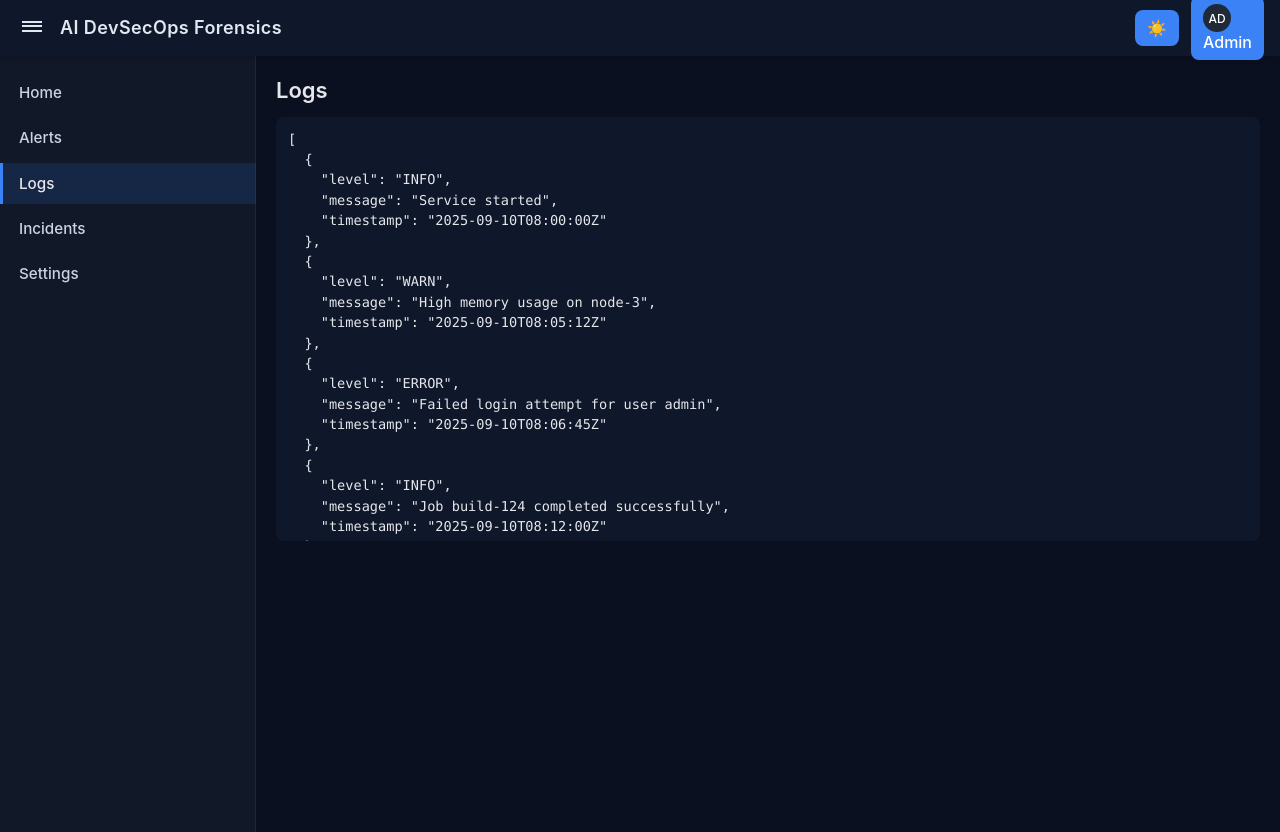
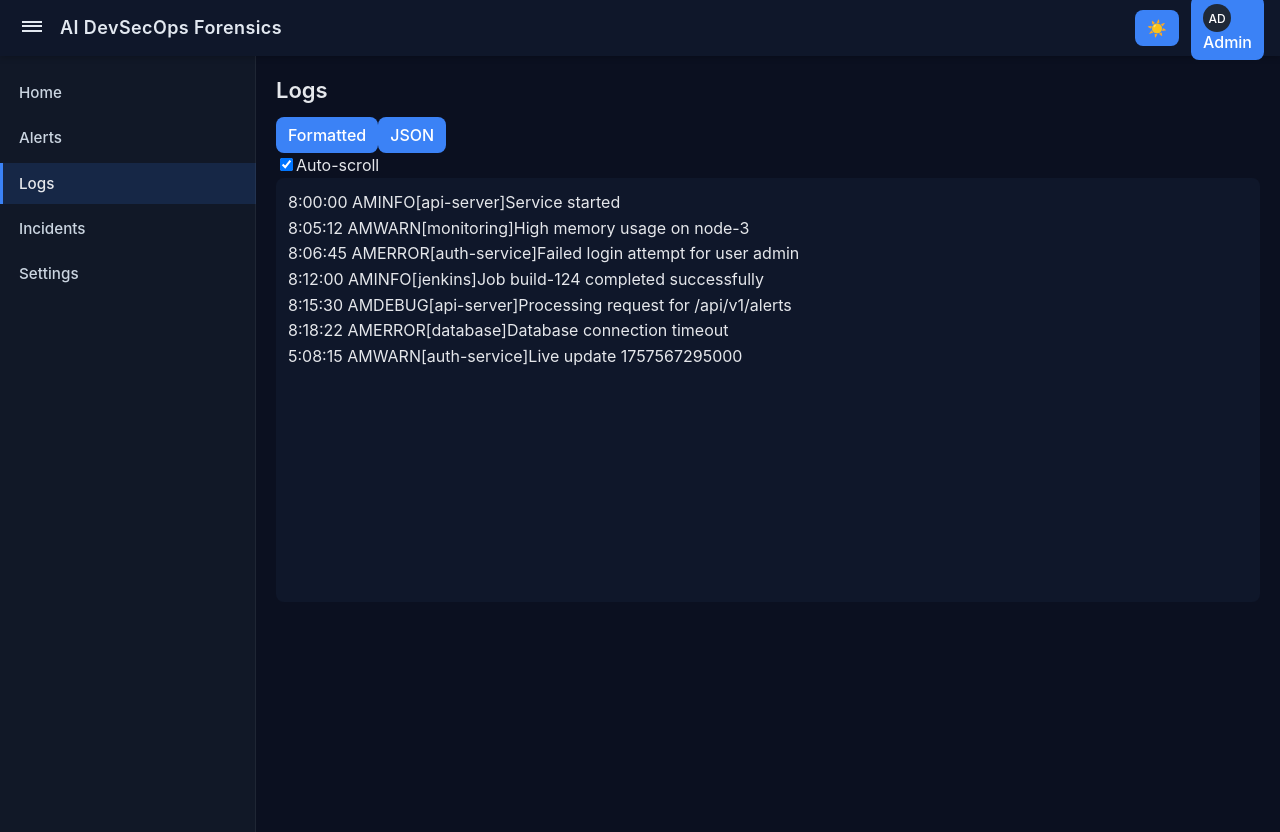
Before and after one commit to hariharan-r06/ai-devsecops-forensics, a React (Vite) app in the folder frontend/: page /logs in a window 1280 px wide. Built offline with nearby package versions, Linux system fonts and the light colour scheme.

Commit message:
Revamp Logs page

```diff
--- a/frontend/src/pages/Logs.jsx
+++ b/frontend/src/pages/Logs.jsx
@@ -1,21 +1,118 @@
-import React from 'react';
+import React, { useState, useEffect, useRef } from 'react';
 import '../styles/Logs.css';
 
-const mockLogs = [
-	{ level: 'INFO', message: 'Service started', timestamp: '2025-09-10T08:00:00Z' },
-	{ level: 'WARN', message: 'High memory usage on node-3', timestamp: '2025-09-10T08:05:12Z' },
-	{ level: 'ERROR', message: 'Failed login attempt for user admin', timestamp: '2025-09-10T08:06:45Z' },
-	{ level: 'INFO', message: 'Job build-124 completed successfully', timestamp: '2025-09-10T08:12:00Z' },
+const initialLogs = [
+	{ level: 'INFO', message: 'Service started', timestamp: '2025-09-10T08:00:00Z', source: 'api-server' },
+	{ level: 'WARN', message: 'High memory usage on node-3', timestamp: '2025-09-10T08:05:12Z', source: 'monitoring' },
+	{ level: 'ERROR', message: 'Failed login attempt for user admin', timestamp: '2025-09-10T08:06:45Z', source: 'auth-service' },
+	{ level: 'INFO', message: 'Job build-124 completed successfully', timestamp: '2025-09-10T08:12:00Z', source: 'jenkins' },
+	{ level: 'DEBUG', message: 'Processing request for /api/v1/alerts', timestamp: '2025-09-10T08:15:30Z', source: 'api-server' },
+	{ level: 'ERROR', message: 'Database connection timeout', timestamp: '2025-09-10T08:18:22Z', source: 'database' },
 ];
 
 function Logs() {
+	const [logs, setLogs] = useState(initialLogs);
+	const [autoScroll, setAutoScroll] = useState(true);
+	const [viewMode, setViewMode] = useState('formatted'); // 'formatted' or 'json'
+	const logsEndRef = useRef(null);
+	const logsContainerRef = useRef(null);
+
+	const scrollToBottom = () => {
+		logsEndRef.current?.scrollIntoView({ behavior: 'smooth' });
+	};
+
+	useEffect(() => {
+		if (autoScroll) {
+			scrollToBottom();
+		}
+	}, [logs, autoScroll]);
+
+	// Simulate live log updates
+	useEffect(() => {
+		const interval = setInterval(() => {
+			const newLog = {
+				level: ['INFO', 'WARN', 'ERROR', 'DEBUG'][Math.floor(Math.random() * 4)],
+				message: `Live update ${Date.now()}`,
+				timestamp: new Date().toISOString(),
+				source: ['api-server', 'monitoring', 'auth-service', 'jenkins'][Math.floor(Math.random() * 4)]
+			};
+			setLogs(prev => [...prev, newLog]);
+		}, 3000);
+
+		return () => clearInterval(interval);
+	}, []);
+
+	const handleScroll = () => {
+		if (logsContainerRef.current) {
+			const { scrollTop, scrollHeight, clientHeight } = logsContainerRef.current;
+			const isAtBottom = scrollTop + clientHeight >= scrollHeight - 10;
+			setAutoScroll(isAtBottom);
+		}
+	};
+
+	const formatLogEntry = (log) => {
+		const timestamp = new Date(log.timestamp).toLocaleTimeString();
+		return `[${timestamp}] ${log.level.padEnd(5)} [${log.source.padEnd(12)}] ${log.message}`;
+	};
+
 	return (
 		<div className="page logs">
 			<h1>Logs</h1>
-			<div className="logs-container">
-				<pre className="logs-pre">
-{JSON.stringify(mockLogs, null, 2)}
-				</pre>
+
+			<div className="logs-controls">
+				<div className="logs-options">
+					<button
+						className={`view-toggle ${viewMode === 'formatted' ? 'active' : ''}`}
+						onClick={() => setViewMode('formatted')}
+					>
+						Formatted
+					</button>
+					<button
+						className={`view-toggle ${viewMode === 'json' ? 'active' : ''}`}
+						onClick={() => setViewMode('json')}
+					>
+						JSON
+					</button>
+				</div>
+
+				<div className="auto-scroll-toggle">
+					<label className="toggle-label">
+						<input
+							type="checkbox"
+							checked={autoScroll}
+							onChange={(e) => setAutoScroll(e.target.checked)}
+						/>
+						<span className="toggle-text">Auto-scroll</span>
+					</label>
+				</div>
+			</div>
+
+			<div
+				className="logs-container"
+				ref={logsContainerRef}
+				onScroll={handleScroll}
+			>
+				{viewMode === 'formatted' ? (
+					<div className="logs-formatted">
+						{logs.map((log, index) => (
+							<div key={index} className={`log-entry log-entry--${log.level.toLowerCase()}`}>
+								<span className="log-timestamp">
+									{new Date(log.timestamp).toLocaleTimeString()}
+								</span>
+								<span className={`log-level log-level--${log.level.toLowerCase()}`}>
+									{log.level}
+								</span>
+								<span className="log-source">[{log.source}]</span>
+								<span className="log-message">{log.message}</span>
+							</div>
+						))}
+						<div ref={logsEndRef} />
+					</div>
+				) : (
+					<pre className="logs-pre">
+						{JSON.stringify(logs, null, 2)}
+					</pre>
+				)}
 			</div>
 		</div>
 	);
```
